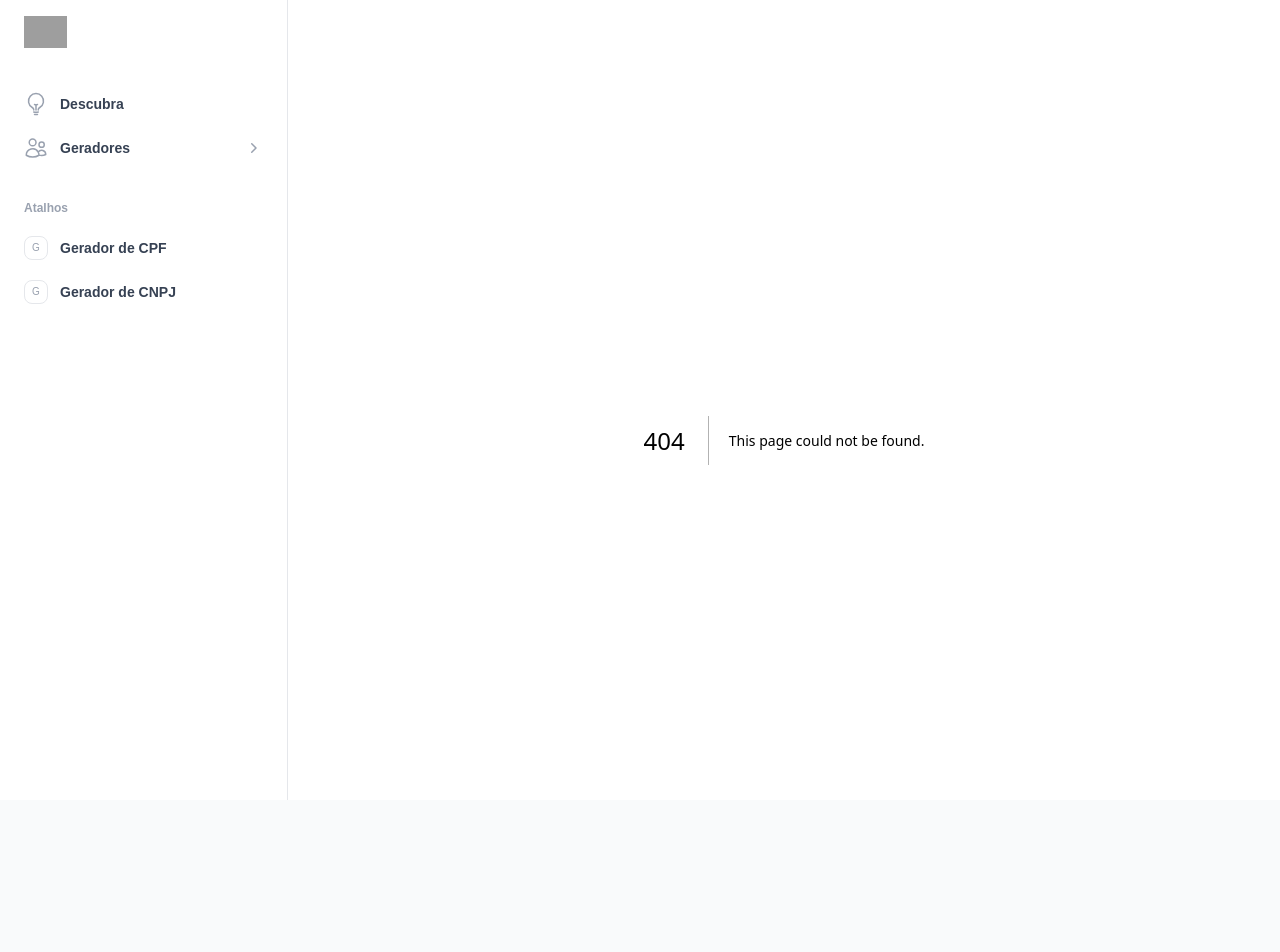
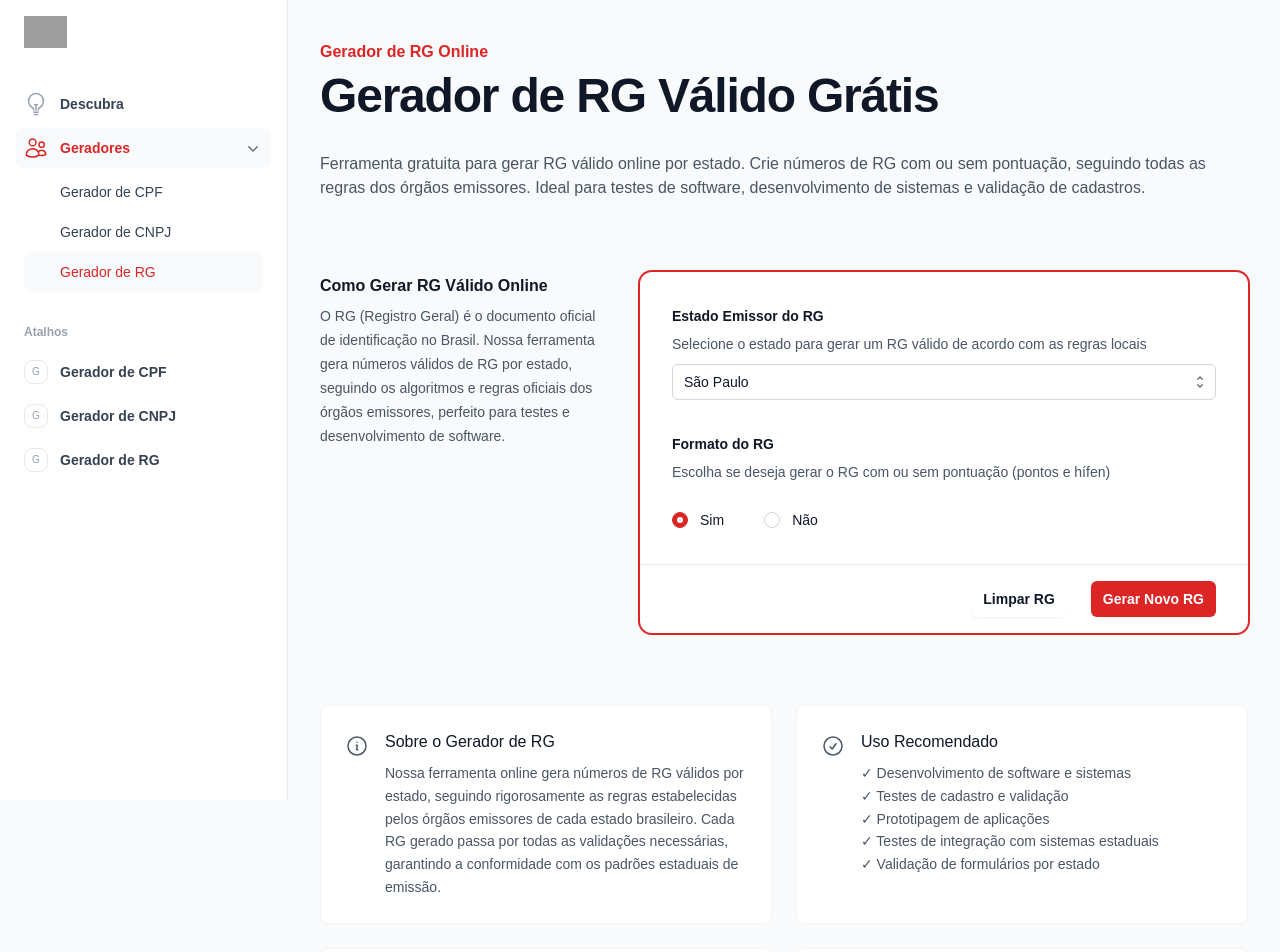
Before and after one commit to TrindadeBRA/tw-tools, a Next.js app: page /geradores/rg in a window 1280 px wide. Before the commit this address had no page. Shown: the top 952 px of the page. Before the commit the page ends 880 px from the top, so only its background shows below. Built offline with nearby package versions, Linux system fonts and the light colour scheme; grey boxes are pictures that could not be loaded.

Commit message:
rg added

```diff
--- /dev/null
+++ b/app/geradores/rg/page.tsx
@@ -0,0 +1,69 @@
+import { Metadata } from "next";
+import RGGeneratorClient from "../../../src/components/layout/generator/rg";
+import Header from "@/components/layout/template/Header";
+import InfoSection from "@/components/layout/template/InfoSection";
+
+export const metadata: Metadata = {
+    title: "Gerador de RG Online Grátis | Gere RG Válido por Estado - TW Tools",
+    description: "Gere RG válido gratuitamente por estado para testes e desenvolvimento. Ferramenta online que cria números de RG seguindo as regras dos órgãos emissores. Ideal para desenvolvedores e testadores.",
+};
+
+const infoItems = [
+    {
+        title: "Sobre o Gerador de RG",
+        type: "info" as const,
+        content: (
+            <p>
+                Nossa ferramenta online gera números de RG válidos por estado, seguindo rigorosamente as regras estabelecidas pelos órgãos emissores de cada estado brasileiro. Cada RG gerado passa por todas as validações necessárias, garantindo a conformidade com os padrões estaduais de emissão.
+            </p>
+        )
+    },
+    {
+        title: "Uso Recomendado",
+        type: "usage" as const,
+        content: (
+            <p>
+                ✓ Desenvolvimento de software e sistemas<br />
+                ✓ Testes de cadastro e validação<br />
+                ✓ Prototipagem de aplicações<br />
+                ✓ Testes de integração com sistemas estaduais<br />
+                ✓ Validação de formulários por estado
+            </p>
+        )
+    },
+    {
+        title: "Diferenciais do Gerador",
+        type: "features" as const,
+        content: (
+            <p>
+                ✓ Geração específica por estado<br />
+                ✓ Validação completa dos dígitos<br />
+                ✓ Opção de formatação automática<br />
+                ✓ Interface simples e intuitiva
+            </p>
+        )
+    },
+    {
+        title: "Aviso Legal",
+        type: "legal" as const,
+        content: (
+            <p>
+                Esta ferramenta foi desenvolvida exclusivamente para fins de teste e desenvolvimento. A utilização dos números gerados para fins fraudulentos ou ilegais é expressamente proibida e de total responsabilidade do usuário.
+            </p>
+        )
+    }
+]
+
+export default function RGGenerator() {
+    return (
+        <>
+            <Header
+                miniTitle="Gerador de RG Online"
+                title="Gerador de RG Válido Grátis"
+                description="Ferramenta gratuita para gerar RG válido online por estado. Crie números de RG com ou sem pontuação, seguindo todas as regras dos órgãos emissores. Ideal para testes de software, desenvolvimento de sistemas e validação de cadastros."
+            />
+            <RGGeneratorClient />
+            <InfoSection items={infoItems} />
+        </>
+    )
+}
--- a/src/components/layout/Sidebar.tsx
+++ b/src/components/layout/Sidebar.tsx
@@ -36,6 +36,7 @@ export const navigation: NavItem[] = [
     children: [
       { name: 'Gerador de CPF', href: '/geradores/cpf' },
       { name: 'Gerador de CNPJ', href: '/geradores/cnpj' },
+      { name: 'Gerador de RG', href: '/geradores/rg' },
     ],
   },
   // {
@@ -58,6 +59,7 @@ export const navigation: NavItem[] = [
 const shortcuts = [
   { id: 1, name: 'Gerador de CPF', href: '/geradores/cpf', initial: 'G', current: false },
   { id: 2, name: 'Gerador de CNPJ', href: '/geradores/cnpj', initial: 'G', current: false },
+  { id: 3, name: 'Gerador de RG', href: '/geradores/rg', initial: 'G', current: false },
   // { id: 3, name: 'Conversor de Moedas', href: '/conversor/moedas', initial: 'W', current: false },
 ]
 
--- /dev/null
+++ b/src/components/layout/generator/rg.tsx
@@ -0,0 +1,127 @@
+'use client'
+
+import { useForm } from 'react-hook-form'
+import { zodResolver } from '@hookform/resolvers/zod'
+import { z } from 'zod'
+import InputRadio from '@/components/ui/InputRadio'
+import InputSelect, { Option } from '@/components/ui/InputSelect'
+import Button from '@/components/ui/Button'
+import FormPage from '../template/FormPage'
+import CopyResult from '@/components/ui/CopyResult'
+import { booleanOptions, stateOptions } from '@/data/consts'
+
+const rgFormSchema = z.object({
+  state: z.object({
+    id: z.union([z.string(), z.number()]),
+    title: z.string(),
+    description: z.string().optional(),
+  }),
+  withPunctuation: z.boolean(),
+  generatedRG: z.string().optional(),
+})
+
+type RGFormData = z.infer<typeof rgFormSchema>
+
+export default function RGGeneratorClient() {
+  const {
+    handleSubmit,
+    setValue,
+    watch,
+    formState: { errors },
+  } = useForm<RGFormData>({
+    resolver: zodResolver(rgFormSchema),
+    defaultValues: {
+      state: stateOptions[0],
+      withPunctuation: booleanOptions[0].id === 'true',
+      generatedRG: '',
+    },
+  })
+
+  const generatedRG = watch('generatedRG')
+
+  const handleStateChange = (value: Option) => {
+    setValue('state', value)
+  }
+
+  const handlePunctuationChange = (e: React.ChangeEvent<HTMLInputElement>) => {
+    setValue('withPunctuation', e.target.value === 'true')
+  }
+
+  const generateRG = (data: RGFormData) => {
+    // Gera os 8 primeiros dígitos aleatoriamente
+    const digits = Array.from({ length: 8 }, () => Math.floor(Math.random() * 10))
+
+    // Calcula o dígito verificador
+    let sum = 0
+    for (let i = 0; i < 8; i++) {
+      sum += digits[i] * (9 - i)
+    }
+    let checkDigit: string | number = 11 - (sum % 11)
+    if (checkDigit === 10) checkDigit = 'X'
+    else if (checkDigit === 11) checkDigit = 0
+
+    // Formata o RG baseado na opção de pontuação
+    const rgString = [...digits, checkDigit].join('')
+    const rg = data.withPunctuation
+      ? rgString.replace(/^(\d{2})(\d{3})(\d{3})([0-9X])$/, '$1.$2.$3-$4')
+      : rgString
+
+    setValue('generatedRG', rg)
+  }
+
+  const clearForm = () => {
+    setValue('generatedRG', '')
+  }
+
+  return (
+    <FormPage
+      title="Como Gerar RG Válido Online"
+      description="O RG (Registro Geral) é o documento oficial de identificação no Brasil. Nossa ferramenta gera números válidos de RG por estado, seguindo os algoritmos e regras oficiais dos órgãos emissores, perfeito para testes e desenvolvimento de software."
+    >
+      <form onSubmit={handleSubmit(generateRG)}>
+        <div className="px-4 py-6 sm:p-8">
+          <div className="grid max-w-2xl grid-cols-1 gap-x-6 gap-y-8">
+            <div className="col-span-full">
+              <InputSelect
+                label="Estado Emissor do RG"
+                description="Selecione o estado para gerar um RG válido de acordo com as regras locais"
+                options={stateOptions}
+                defaultValue={stateOptions[0]}
+                onChange={handleStateChange}
+                error={errors.state?.message}
+              />
+            </div>
+
+            <div className="col-span-full">
+              <InputRadio
+                name="punctuation"
+                label="Formato do RG"
+                description="Escolha se deseja gerar o RG com ou sem pontuação (pontos e hífen)"
+                options={booleanOptions}
+                defaultOption="true"
+                onChange={handlePunctuationChange}
+                error={errors.withPunctuation?.message}
+              />
+            </div>
+
+            {generatedRG && (
+              <CopyResult
+                label="RG Válido Gerado"
+                value={generatedRG}
+              />
+            )}
+          </div>
+        </div>
+
+        <div className="flex items-center justify-end gap-x-6 border-t border-gray-900/10 px-4 py-4 sm:px-8">
+          <Button type="button" variant="secondary" onClick={clearForm}>
+            Limpar RG
+          </Button>
+          <Button type="submit">
+            Gerar Novo RG
+          </Button>
+        </div>
+      </form>
+    </FormPage>
+  )
+}
```
